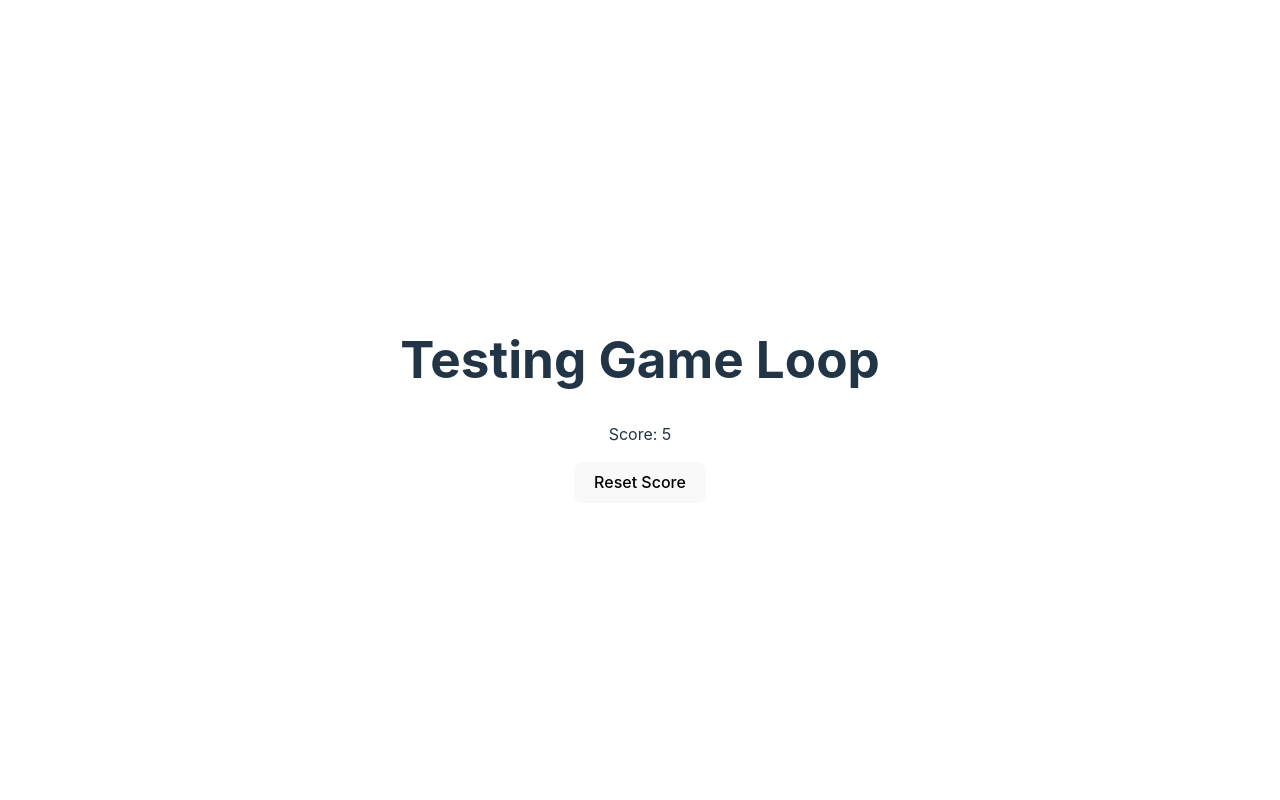
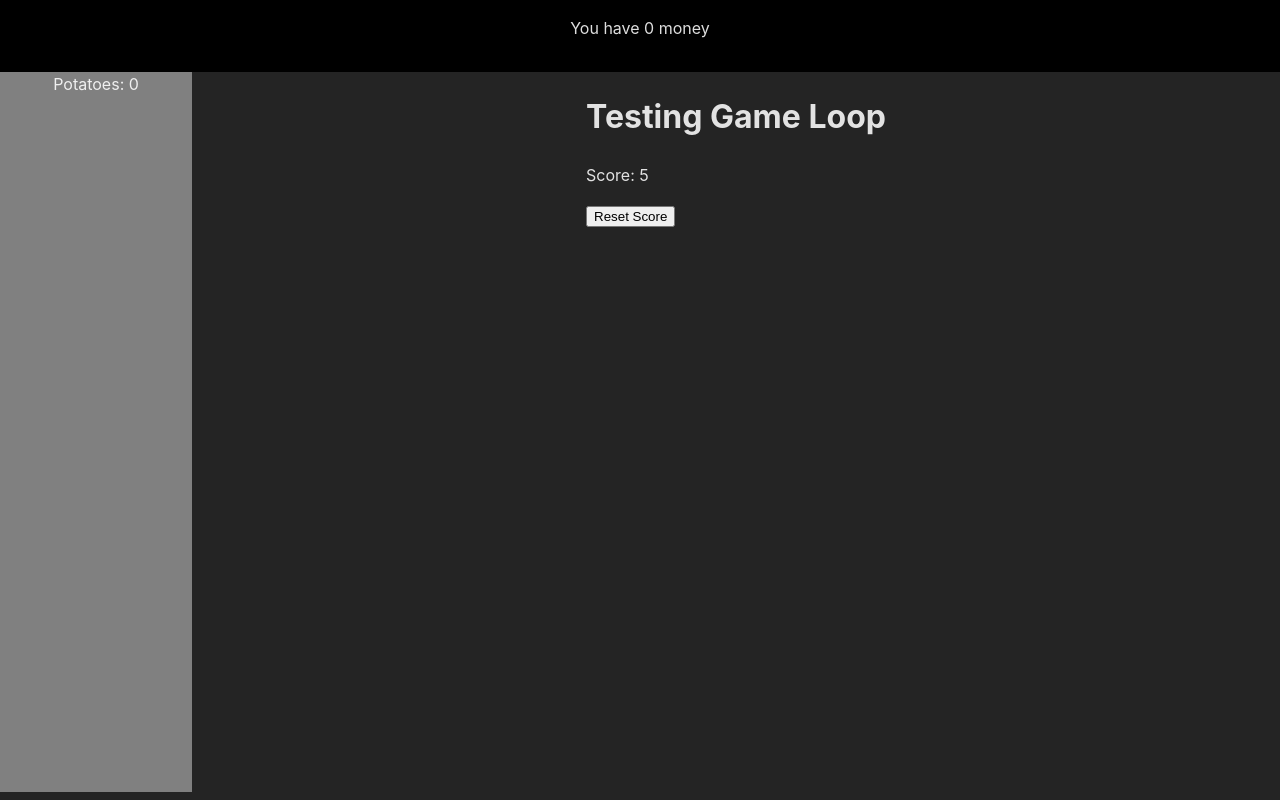
Before and after one commit to Mason19Kelley/farming-incremental, a Svelte app: page / in a window 1280 px wide. Built offline with nearby package versions, Linux system fonts and the light colour scheme.

Commit message:
added basic page structure

```diff
--- /dev/null
+++ b/index.css
@@ -0,0 +1,11 @@
+#app {
+    width: 100%;
+    height: 100%;
+}
+
+body {
+    margin: 0;
+    padding: 0;
+    width: 100%;
+    height: 100%;
+   }
--- a/index.html
+++ b/index.html
@@ -4,7 +4,8 @@
     <meta charset="UTF-8" />
     <link rel="icon" type="image/svg+xml" href="/vite.svg" />
     <meta name="viewport" content="width=device-width, initial-scale=1.0" />
-    <title>Vite + Svelte</title>
+    <title>Farming Incremental</title>
+    <link rel="stylesheet" type="text/css" href="./index.css">
   </head>
   <body>
     <div id="app"></div>
--- a/src/App.svelte
+++ b/src/App.svelte
@@ -1,27 +1,10 @@
 <script>
-  let score = 0;
-
-  function updateGameState() {
-    score += 1;
-  }
-
-  const interval = setInterval(updateGameState, 1000); // Update every 1000 milliseconds
-    window.onunload = () => {
-    clearInterval(interval);
-  };
-
-  const resetScore = () => {
-    score = 0;
-  }
+  import Body from "./components/Body.svelte";
+  import Header from "./components/Header.svelte";
 </script>
 
-
-
-<div>
-  <h1>Testing Game Loop</h1>
-  <p>Score: {score}</p>
-  <button on:click={resetScore}>Reset Score</button>
-</div>
+<Header />
+<Body />
 
 
 <style>
--- a/src/app.css
+++ b/src/app.css
@@ -11,69 +11,10 @@
   text-rendering: optimizeLegibility;
   -webkit-font-smoothing: antialiased;
   -moz-osx-font-smoothing: grayscale;
+  width: 100%;
+  height: 100%;
 }
 
-a {
-  font-weight: 500;
-  color: #646cff;
-  text-decoration: inherit;
+Body {
+  height: 90%
 }
-a:hover {
-  color: #535bf2;
-}
-
-body {
-  margin: 0;
-  display: flex;
-  place-items: center;
-  min-width: 320px;
-  min-height: 100vh;
-}
-
-h1 {
-  font-size: 3.2em;
-  line-height: 1.1;
-}
-
-.card {
-  padding: 2em;
-}
-
-#app {
-  max-width: 1280px;
-  margin: 0 auto;
-  padding: 2rem;
-  text-align: center;
-}
-
-button {
-  border-radius: 8px;
-  border: 1px solid transparent;
-  padding: 0.6em 1.2em;
-  font-size: 1em;
-  font-weight: 500;
-  font-family: inherit;
-  background-color: #1a1a1a;
-  cursor: pointer;
-  transition: border-color 0.25s;
-}
-button:hover {
-  border-color: #646cff;
-}
-button:focus,
-button:focus-visible {
-  outline: 4px auto -webkit-focus-ring-color;
-}
-
-@media (prefers-color-scheme: light) {
-  :root {
-    color: #213547;
-    background-color: #ffffff;
-  }
-  a:hover {
-    color: #747bff;
-  }
-  button {
-    background-color: #f9f9f9;
-  }
-}
--- /dev/null
+++ b/src/components/Body.svelte
@@ -0,0 +1,47 @@
+<script>
+	import Resources from './Resources.svelte';
+    let score = 0;
+
+    function updateGameState() {
+        score += 1;
+    }
+
+    const interval = setInterval(updateGameState, 1000); // Update every 1000 milliseconds
+
+    window.onunload = () => {
+        clearInterval(interval);
+    };
+
+    const resetScore = () => {
+        score = 0;
+    }
+</script>
+    <div class="wrapper">
+        <Resources />
+        <div class="main-content">
+            <div>
+                <h1>Testing Game Loop</h1>
+                <p>Score: {score}</p>
+                <button on:click={resetScore}>Reset Score</button>
+            </div>
+        </div>
+    </div>
+
+
+
+  <style>
+    .wrapper {
+        display: flex;
+        flex-direction: row;
+        justify-content: flex-start;
+        height: 100%
+    }
+
+    .main-content {
+        width: 85%;
+        height: 100%;
+        display: flex;
+        justify-content: center;
+    }
+
+  </style>
--- /dev/null
+++ b/src/components/Header.svelte
@@ -0,0 +1,19 @@
+<script>
+    let money = 0;
+</script>
+
+
+<div class="wrapper">
+    <p>You have {money} money</p>
+</div>
+
+<style>
+.wrapper {
+    display: flex;
+    flex-direction: row;
+    justify-content: center;
+    height: 10%;
+    background-color: black;
+    width: 100%;
+}
+</style>
--- /dev/null
+++ b/src/components/Resources.svelte
@@ -0,0 +1,18 @@
+<script>
+    let potatoes = 0;
+</script>
+
+<div class="sidebar">
+    Potatoes: {potatoes}
+</div>
+
+<style>
+    .sidebar {
+        background-color: grey;
+        height: 100%;
+        width: 15%;
+        display: flex;
+        flex-direction: column;
+        align-items: center;
+    }
+</style>
--- a/src/main.js
+++ b/src/main.js
@@ -1,4 +1,5 @@
 import './app.css'
+// @ts-ignore
 import App from './App.svelte'
 
 const app = new App({
```
